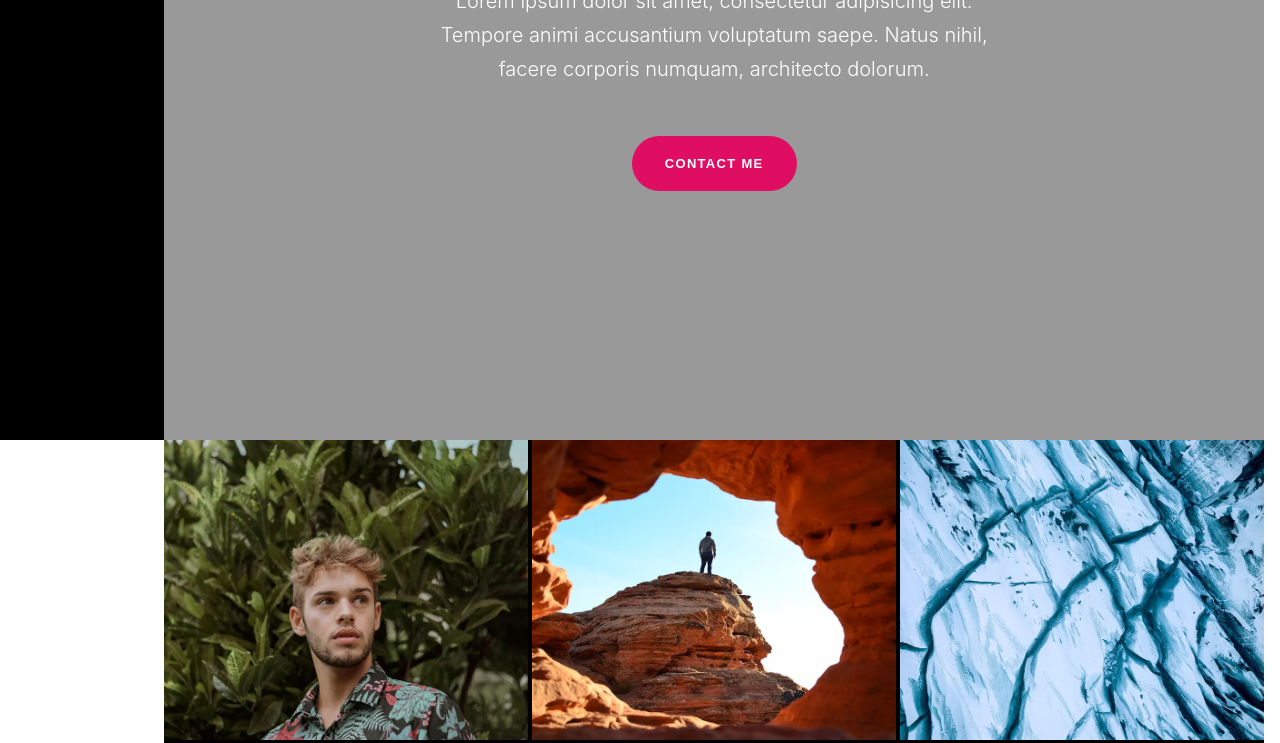
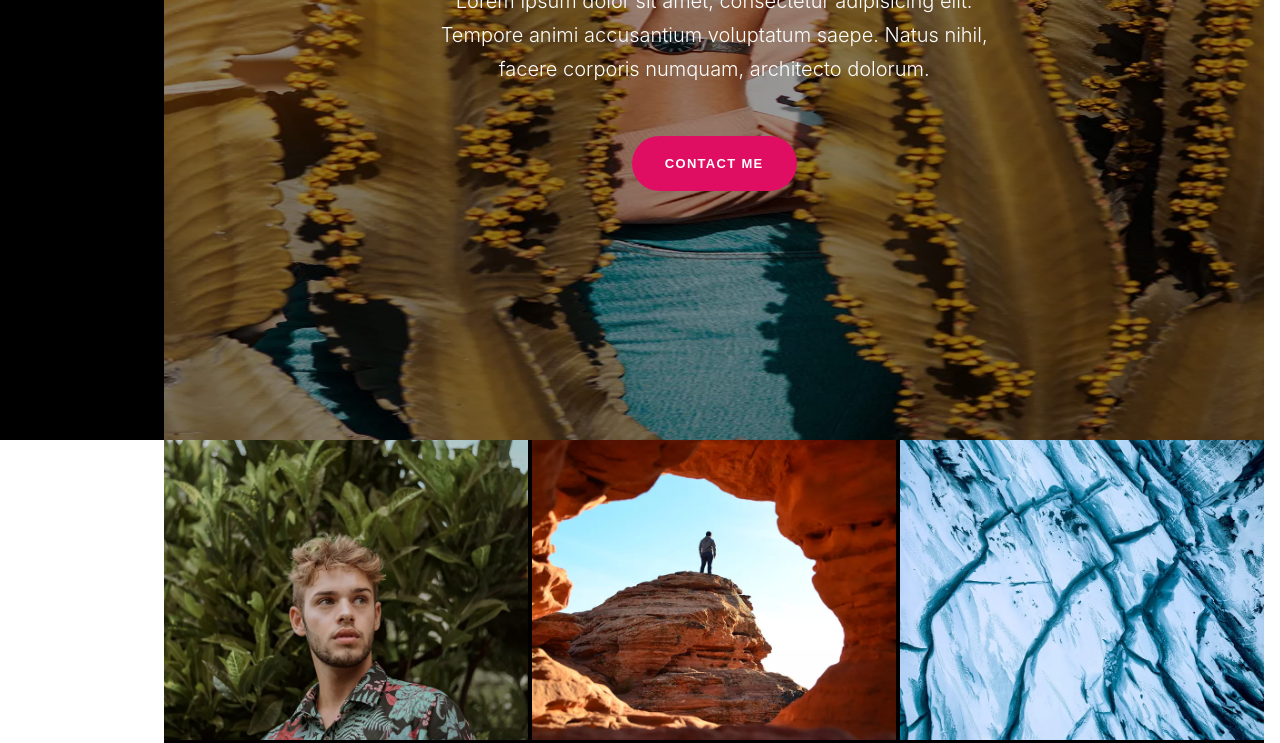
Before and after one commit to lucaslima2005/display-flex, a plain HTML site: page index.html in a window 1280 px wide. Shown: the part 360-1103 px from the top of the page. Drawn offline with nearby package versions, Linux system fonts and the light colour scheme.

Commit message:
correção

```diff
--- a/style.css
+++ b/style.css
@@ -49,7 +49,7 @@ header p {
 main {
 
     width: 87%;
-    background-image: url(img_9.jpg);
+    background-image: url(img_9.jpg.webp);
     background-size: 100%;
     background-position: center 0;
     background-attachment: fixed;
```
